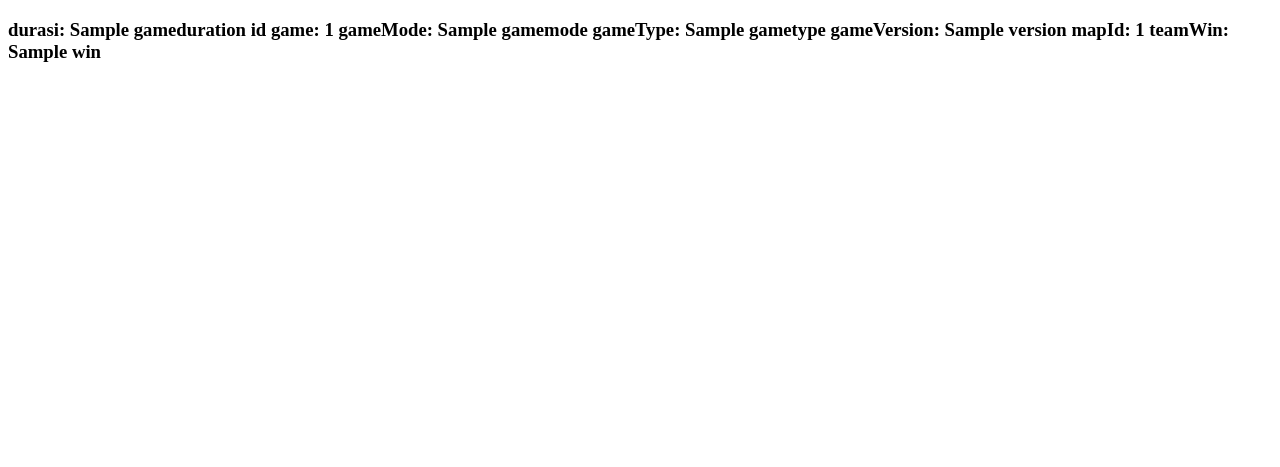
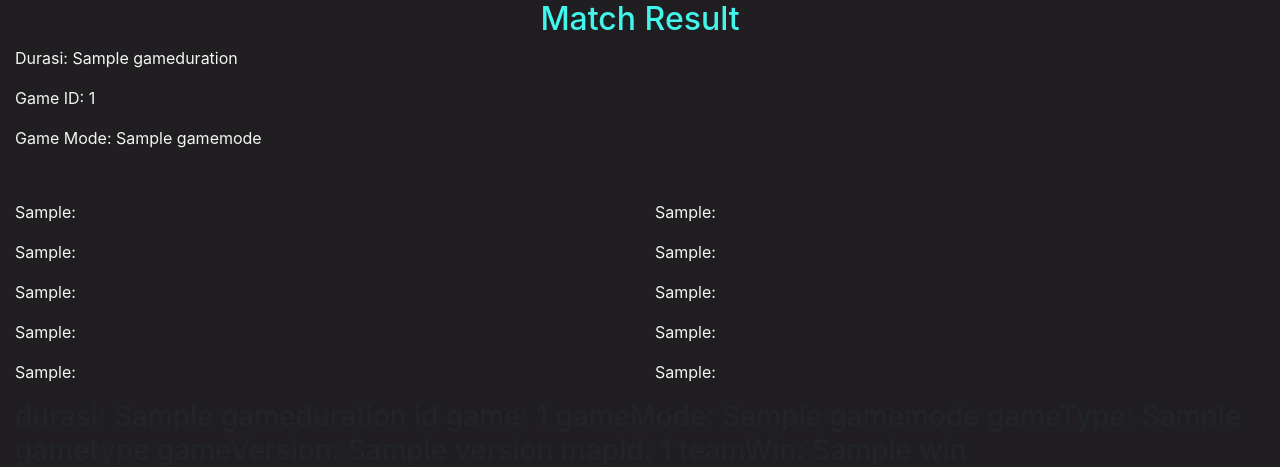
Before and after one commit to celesalucard/yasuomid, a Flask app: template templates/yasuomid.html in a window 1280 px wide. Shown: the top 467 px of the page. Run offline with Flask 2, Linux system fonts and the light colour scheme; the template is opened without the code that fills it: most values are stand-ins (such as "Sample title", 1, 10 or a date in 2020); some libraries are stand-ins or nearby versions.

Commit message:
yasuomid layout edited

```diff
--- /dev/null
+++ b/templates/css/index.css
@@ -0,0 +1,4 @@
+#result-board{
+    margin-top: 50px;
+    color: whitesmoke;
+}
--- a/templates/yasuomid.html
+++ b/templates/yasuomid.html
@@ -2,8 +2,33 @@
 <html>
    <head>
         <title>YasuoMid</title>
+        <meta name="viewport" content="width=device-width, initial-scale=1.0">
+        <link rel="stylesheet" href="https://stackpath.bootstrapcdn.com/bootstrap/4.3.1/css/bootstrap.min.css">
+        <link rel="stylesheet" href="css/index.css">
    </head>
-   <body>
-        <h3>durasi: {{gameduration}} id game: {{gameid}} gameMode: {{gamemode}} gameType: {{gametype}} gameVersion: {{version}} mapId: {{mapid}} teamWin: {{win}} </h3>
+   <body style="background-color: #201e21">
+        <div class="container-fluid">
+            <h2 style="text-align: center; color: #41f6eb">Match Result</h2>
+            <p style="color: whitesmoke">Durasi: {{gameduration}}</p>
+            <p style="color: whitesmoke">Game ID: {{gameid}}</p>
+            <p style="color: whitesmoke">Game Mode: {{gamemode}}</p>
+            <div class="row" id="result-board">
+                <div class="col-6">
+                    <p>{{n1}}:</p>
+                    <p>{{n2}}:</p>
+                    <p>{{n3}}:</p>
+                    <p>{{n4}}:</p>
+                    <p>{{n5}}:</p>
+                </div>
+                <div class="col-6">
+                    <p>{{n6}}:</p>
+                    <p>{{n7}}:</p>
+                    <p>{{n8}}:</p>
+                    <p>{{n9}}:</p>
+                    <p>{{n10}}:</p>
+                </div>
+            </div>
+            <h3>durasi: {{gameduration}} id game: {{gameid}} gameMode: {{gamemode}} gameType: {{gametype}} gameVersion: {{version}} mapId: {{mapid}} teamWin: {{win}} </h3>
+        </div>
    </body>
 </html>
```
